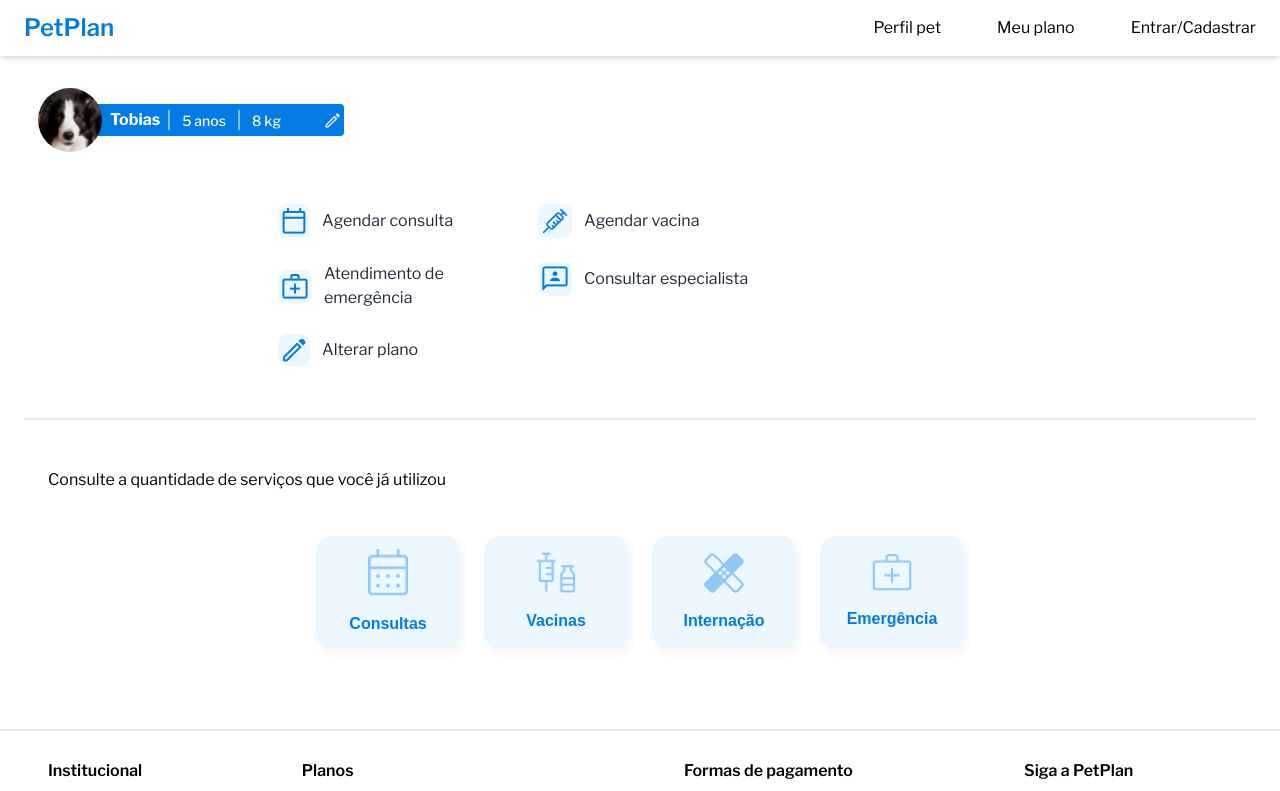
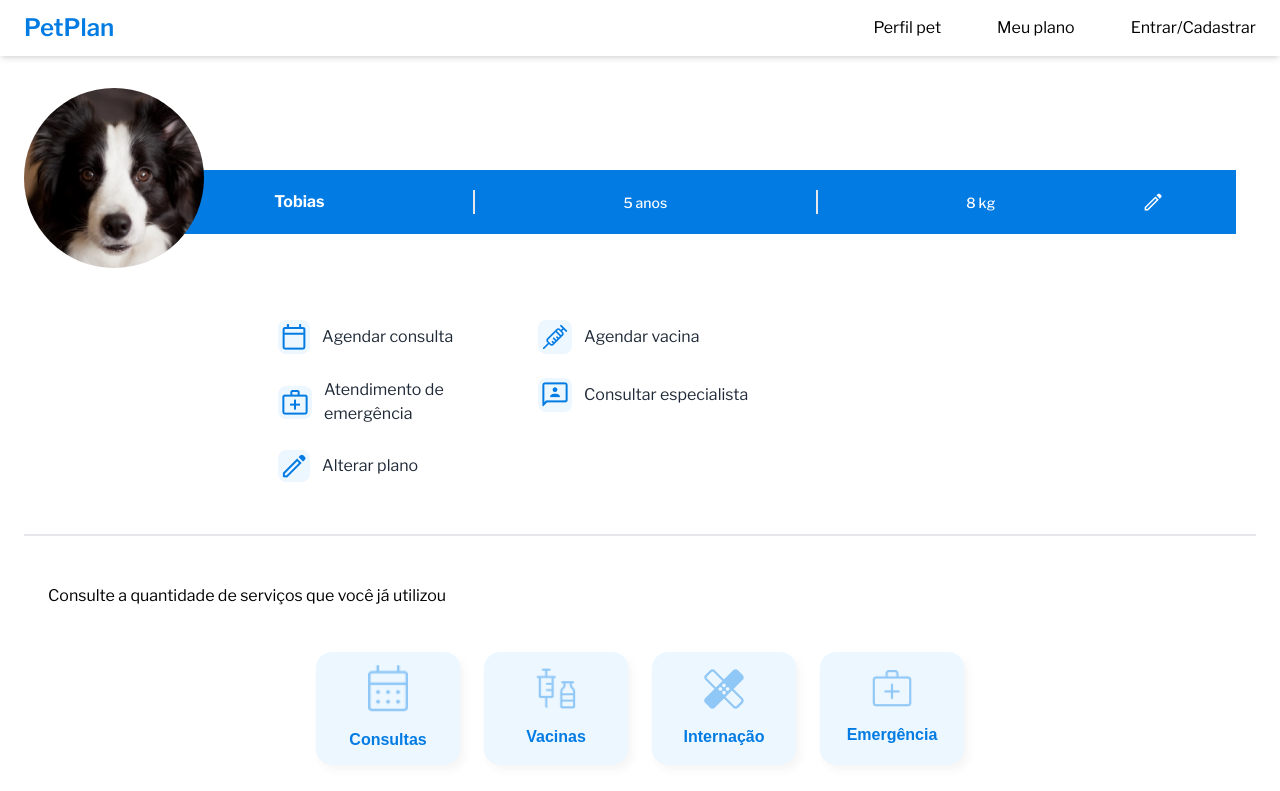
Before and after one commit to StaticDreamstate/GamaBoss, a React (Vite) app in the folder frontend/: page /perfil in a window 1280 px wide. Shown: the top 791 px of the page. Built offline with nearby package versions, Linux system fonts and the light colour scheme; sample sign-in values are in the browser's storage.

Commit message:
ajustes avatar

```diff
--- a/frontend/src/components/PetAvatar/index.tsx
+++ b/frontend/src/components/PetAvatar/index.tsx
@@ -8,19 +8,20 @@ interface IPetAvatar {
 export default function PetAvatar(props:IPetAvatar) {
 
   return (
-    <div className={`w-80 flex justify-end items-center ${props.className}`}>
+    <div className="flex items-center">
       <img
-        className="w-16 h-16 rounded-full object-contain "
+        className="rounded-full object-contain sm:w-[180px] w-[70px]"
         src={mockPet.img}
         alt="Foto do pet"
       />
-      <span className="px-2 text-white font-700 text-mobile-size-16px bg-[url('../../assets/icons/avatarBar.svg)]">{mockPet.name}</span>
-      <img src={icons.avatarBar} alt="" />
-      <span className="px-3 text-white font-500 text-mobile-size-14px">{mockPet.age}  anos</span>
-      <img src={icons.avatarBar} alt="" />
-      <span className="px-3 text-white font-500 text-mobile-size-14px">{mockPet.weight}  kg</span>
-      <span className="bg-primary-blue-1 h-8 absolute w-[290px] -z-10 rounded ml-5"></span>
-      <img  className="ml-7 p-1 cursor-pointer rounded-sm hover:bg-white hover:bg-opacity-50 transition-colors" width={23} src={icons.iconEdit} alt="Icone de editar dados do pet" />
+      <div className="w-full sm:mt-12 sm:h-16 h-8 flex justify-around items-center bg-primary-blue-1 text-white relative right-5 -z-10">
+        <span className=" pl-4 font-700 text-mobile-size-16px">{mockPet.name}</span>
+        <span className="border-r-2 h-6"></span>
+        <span className="font-500 text-mobile-size-14px">{mockPet.age} anos</span>
+        <span className="border-r-2 h-6"></span>
+        <span className="font-500 text-mobile-size-14px">{mockPet.weight} kg</span>
+        <img src={icons.iconEdit} alt="Icone de editar dados do pet"/>
+      </div>
     </div>
   );
 }
--- a/frontend/src/pages/Concluded/index.tsx
+++ b/frontend/src/pages/Concluded/index.tsx
@@ -22,16 +22,16 @@ export default function Verification() {
           </p>
         </div>
 
-        <div className="sm:font-sans grid grid-cols-1 gap-6 sm:grid-cols-2 items-center mt-10 mb-12">
+        <div className="gap-6 flex flex-col-reverse md:flex-row items-center mt-10 mb-12">
           <Link to={"/home"}>
             <Button
-              className="font-sans text-black pt-2 pb-2 pr-7 pl-7 border-solid border-2 border-primary-blue-1 bg-white shadow-lg"
+              className="text-black pt-2 pb-2 pr-7 pl-7 border-solid border-2 border-primary-blue-1 bg-white shadow-lg"
               buttonLabel={"Reportar um problema"}
             />
           </Link>
           <Link to={"/home"}>
             <Button
-              className="font-sans pt-3 pb-3 pr-8 pl-8 shadow-lg"
+              className="pt-3 pb-3 pr-8 pl-8 shadow-lg"
               buttonLabel={"Ir para a página inicial"}
             />
           </Link>
--- a/frontend/src/pages/MyPlan/index.tsx
+++ b/frontend/src/pages/MyPlan/index.tsx
@@ -7,10 +7,10 @@ import { plans } from "../Change/objetc";
 
 export default function MyPlan() {
   return (
-    <main className="flex flex-col items-center w-full px-6 font-libre">
-      <div className="pt-10">
-        <PetAvatar className="flex justify-end" />
-      </div>
+    <main className="px-6">
+      <section className="mt-8">
+        <PetAvatar className="w-max" />
+      </section>
       <section className="flex flex-col items-center w-full md:bg-[#FAFCFF] md:w-[1150px] ">
         <p
           className=" pt-14 pb-8 text-left leading-mobile-line-26.4px md:leading-mobile-line-35.2px text-mobile-size-16px
--- a/frontend/src/pages/Profile/index.tsx
+++ b/frontend/src/pages/Profile/index.tsx
@@ -9,9 +9,9 @@ export default function Profile() {
   return (
     <main className="px-6">
       <section className="mt-8">
-        <PetAvatar />
+        <PetAvatar className="w-max" />
       </section>
-      <section className="flex flex-col md:flex-row sm:my-10 md:flex-wrap lg:mx-[230px]">
+      <section className="flex flex-col md:flex-row sm:my-10 md:flex-wrap lg:mx-[230px] ">
         {mockPlansIcons.map((plan, index) => (
           <div key={plan.title + index} className="py-3 px-6 w-[260px] border-b-2 md:border-none">
             <MenuItemsProfile image={plan.image} textContent={plan.title} />
--- a/frontend/src/pages/Verification/index.tsx
+++ b/frontend/src/pages/Verification/index.tsx
@@ -24,7 +24,7 @@ export default function Verification(){
         </div>
 
         <div
-          className="sm:font-sans grid grid-cols-1 gap-6 sm:grid-cols-2 items-center mt-10"
+          className="grid grid-cols-1 gap-4 sm:grid-cols-2 items-center mt-10 pl-2 pr-2"
         >
           <div className="">
             <img
@@ -67,7 +67,7 @@ export default function Verification(){
             </span>
           </div>
         </div>
-        <div className="font-sans mt-10">
+        <div className="mt-10">
           <CheckBox labelContent={"Li os termos e confirmo a altereção"} />
         </div>
 
@@ -85,16 +85,16 @@ export default function Verification(){
                     </label>
                 </div> */}
 
-        <div className="sm:font-sans grid grid-cols-1 gap-6 sm:grid-cols-2 items-center mt-10 mb-16">
+        <div className="sm:font-sans gap-6 flex flex-col-reverse md:flex-row items-center mt-10 mb-12">
           <Link to={"/alterar"}>
             <Button
-              className="font-sans text-black pt-2 pb-2 pr-7 pl-7 border-solid border-2 border-primary-blue-1 bg-white shadow-lg"
+              className="text-black pt-2 pb-2 pr-7 pl-7 border-solid border-2 border-primary-blue-1 bg-white shadow-lg "
               buttonLabel={"Cancelar"}>
             </Button>
           </Link>
           <Link to={"/concluido"}>
             <Button
-              className="font-sans pt-2 pb-2 pr-7 pl-7 shadow-lg"
+              className="pt-2 pb-2 pr-7 pl-7 shadow-lg"
               src=""
               buttonLabel={"Confirmar"}>
             </Button>
```
Also changed, not shown: frontend/src/assets/images/petAvatar-old.png (added), frontend/src/assets/images/petAvatar.png.
